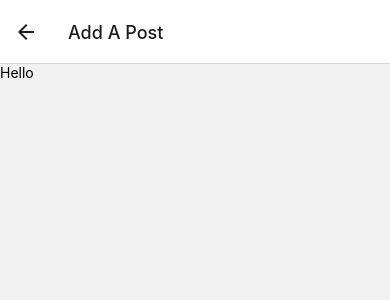
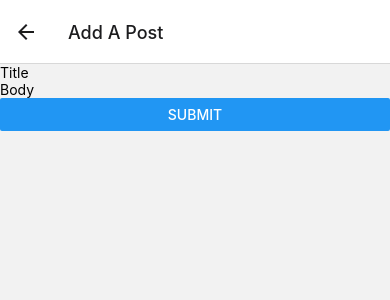
Before and after one commit to shamsch/lost-pet-spotter, a React Native app: screen /AddPost in a window 390 px wide. Shown: the top 300 px of the page. Built offline with nearby package versions, Linux system fonts and the light colour scheme.

Commit message:
basic form for submission created

```diff
--- a/package.json
+++ b/package.json
@@ -15,11 +15,13 @@
     "@react-navigation/stack": "^6.2.2",
     "expo": "~45.0.0",
     "expo-status-bar": "~1.3.0",
+    "formik": "^2.2.9",
     "react": "17.0.2",
     "react-dom": "17.0.2",
     "react-native": "0.68.2",
+    "react-native-gesture-handler": "~2.2.1",
     "react-native-web": "0.17.7",
-    "react-native-gesture-handler": "~2.2.1"
+    "yup": "^0.32.11"
   },
   "devDependencies": {
     "@babel/core": "^7.12.9",
--- a/src/components/AddPostForm.tsx
+++ b/src/components/AddPostForm.tsx
@@ -1,12 +1,56 @@
-
+import { Formik } from "formik"
+import { Button, Text, TextInput, View } from "react-native"
+import * as Yup from "yup"
 interface AddPostFormProps {
 
 }
 
-const AddPostForm = ({}: AddPostFormProps) => {
+const validationSchema = Yup.object().shape({
+  title: Yup.string().required("Title is required"),
+  body: Yup.string().required("Body is required"),
+})
+
+const AddPostForm = ({ }: AddPostFormProps) => {
+  const handleSubmit = (values: any) => {
+    console.log(values)
+  }
   return (
+    <View>
+      <Formik
+        initialValues={{
+          title: "",
+          body: "",
+        }}
+        onSubmit={(values, actions) => {
+          actions.resetForm()
+          handleSubmit(values)
+        }}
+        validationSchema={validationSchema}
+      >
+        {({ handleChange, handleBlur, handleSubmit, values, errors, touched, isValid, isSubmitting }) => (
+          <View>
+            <TextInput
+              value={values.title}
+              onChangeText={handleChange("title")}
+              onBlur={handleBlur("title")}
+              placeholder="Title"
 
+            />
+            {touched.title && errors.title && <Text>{errors.title}</Text>}
+            <TextInput
+              value={values.body}
+              onChangeText={handleChange("body")}
+              onBlur={handleBlur("body")}
+              placeholder="Body"
+            />
+            {touched.body && errors.body && <Text>{errors.body}</Text>}
+            <Button title="Submit" onPress={()=> handleSubmit()} />
+          </View>
+        )}
+      </Formik>
+    </View>
   )
 }
 
-export default AddPostForm
+
+export default AddPostForm;
--- a/src/screens/AddPost.tsx
+++ b/src/screens/AddPost.tsx
@@ -1,11 +1,11 @@
-import { View, Text } from 'react-native'
 import React from 'react'
+import AddPostForm from '../components/AddPostForm';
 
 const AddPost = () => {
   return (
-    <View>
-      <Text>Hello</Text>
-    </View>
+    <>
+      <AddPostForm></AddPostForm>
+    </>
   )
 }
 
```
Also changed, not shown: 1 other file (tests, documents, lock files or other folders).
